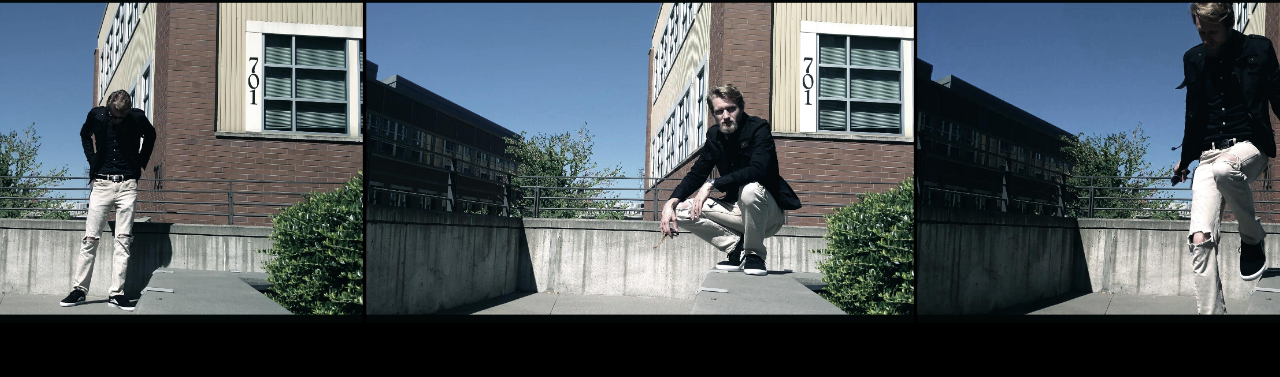
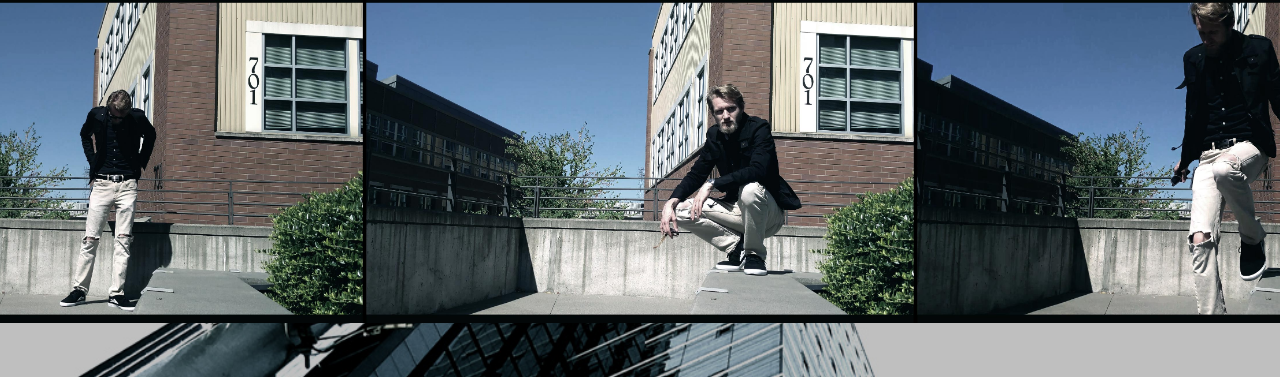
Before and after one commit to ClydeMachine/clydemachine.github.io, a plain HTML site: page index.tvfhpre.html in a window 1280 px wide. Shown: the part 149-526 px from the top of the page. Drawn offline with nearby package versions, Linux system fonts and the light colour scheme; a script that the page names is missing.

Commit message:
Fix background image path.

```diff
--- a/css/style.css
+++ b/css/style.css
@@ -1,7 +1,7 @@
 body {
 	display:block;
 	overflow:auto;
-	background:#000 url('images/tvfh-pre/CM-TVFH-Background-001-90Qualityx2080x1660.jpg') top center no-repeat;
+	background:#000 url('../images/tvfh-pre/CM-TVFH-Background-001-90Qualityx2080x1660.jpg') top center no-repeat;
 	background-repeat: no-repeat;
 	background-position:center 0px;
   background-size: cover;
```
